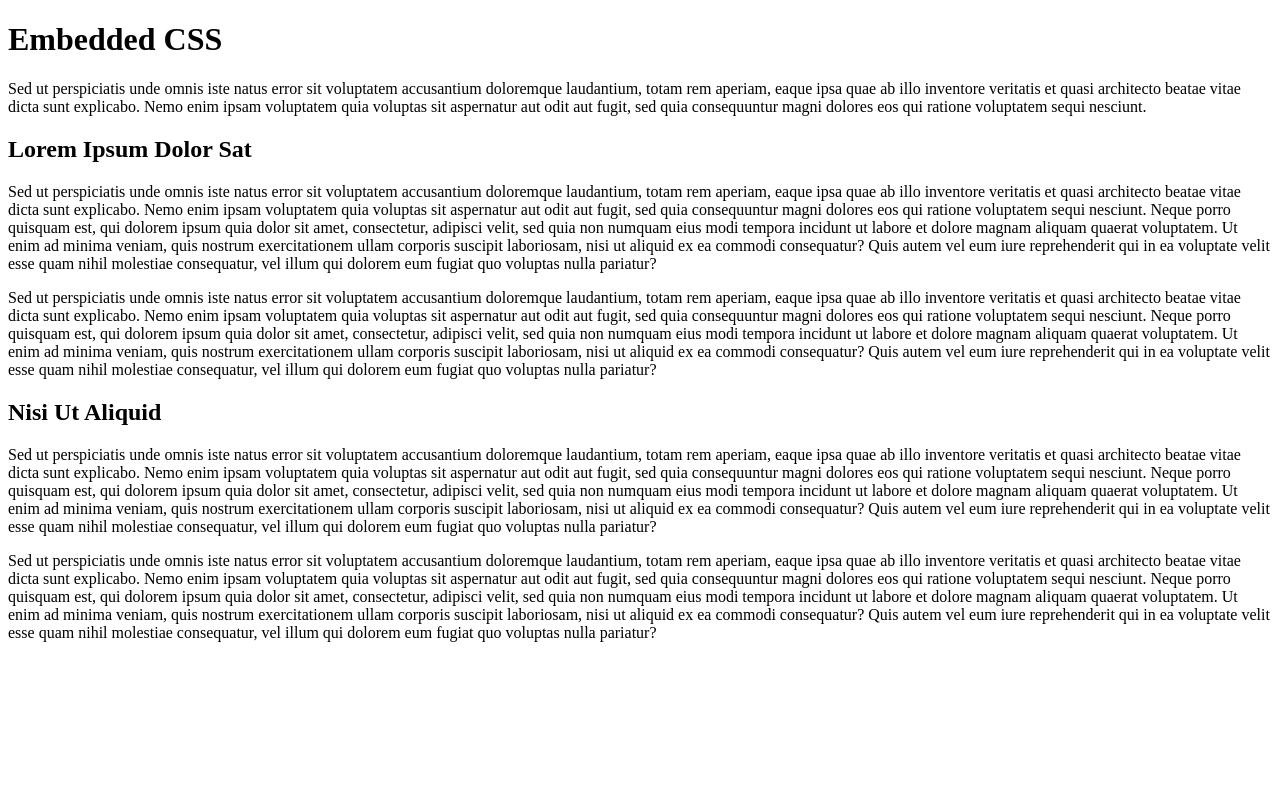
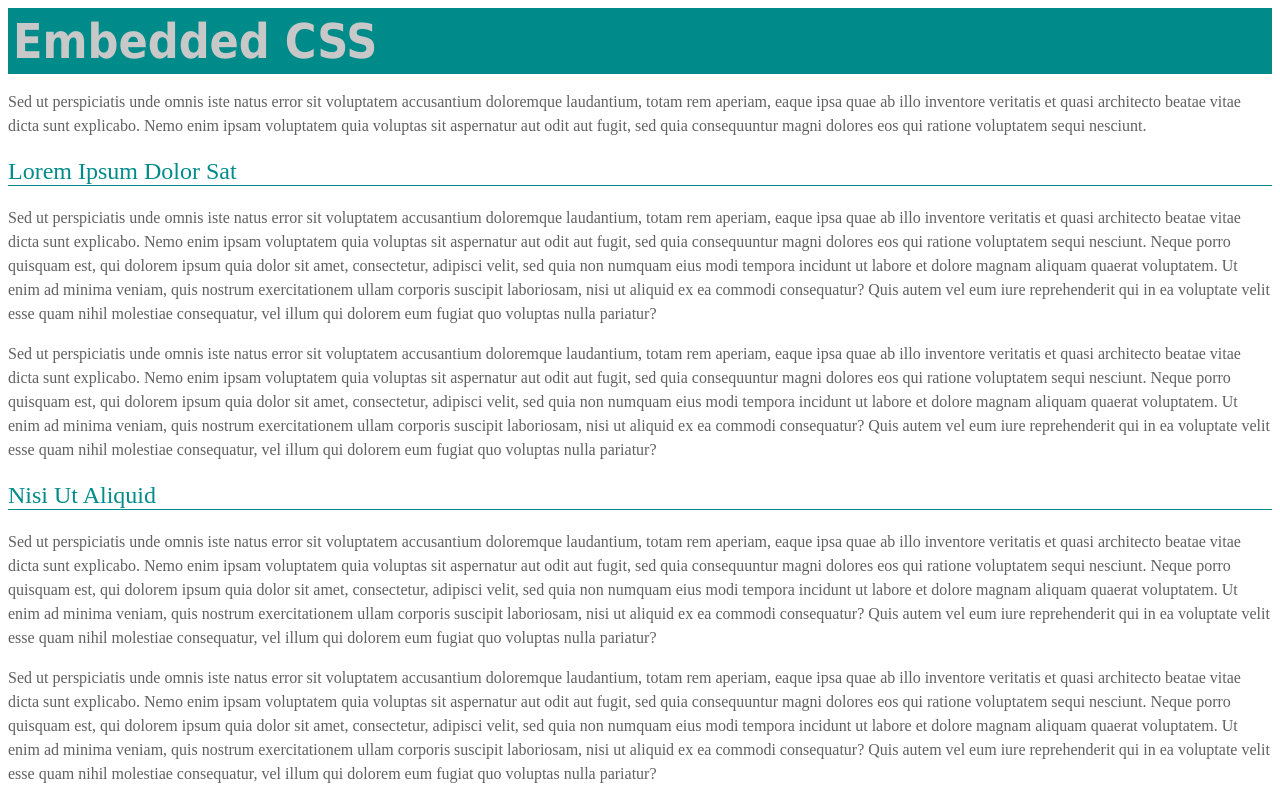
Before and after one commit to cabraldiogo/dws1, a plain HTML site: page applying-css/embedded.html in a window 1280 px wide. Drawn offline with Linux system fonts and the light colour scheme.

Commit message:
added embbed style css

```diff
--- a/applying-css/embedded.html
+++ b/applying-css/embedded.html
@@ -3,6 +3,27 @@
 	<head>
 		<meta charset="utf-8">
 		<title>Embedded CSS</title>
+		<style type="text/css">
+			h1 {
+				color: rgb(200,200,200);
+				background-color: DarkCyan;
+				font-size: 3em;
+				font-family: Tahoma, Arial, sans-serif;
+				padding: 5px;
+				margin: 0;
+			}
+
+			h2 {
+				color: DarkCyan;
+				font-weight: normal;
+				border-bottom: 1px solid DarkCyan;
+			}
+
+			p {
+				color: #616161;
+				line-height: 1.5;
+			}
+		</style>
 
 	</head>
 	<body>
```
